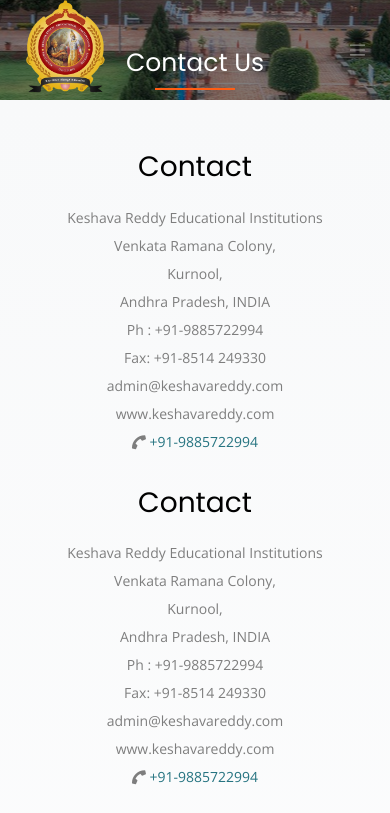
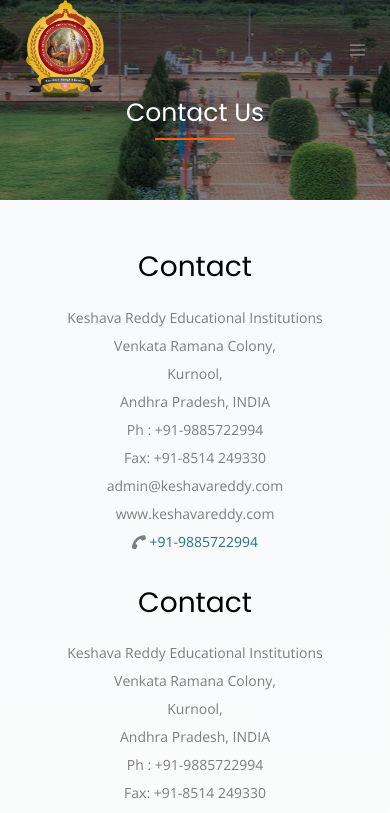
Before and after one commit to krei-school/krei-school.github.io, a Jekyll site: the page built from contact-us.md, in a window 390 px wide. Shown: the top 813 px of the page. Built offline with Jekyll 4.4.1, drawn with Linux system fonts in a browser that asks for light colours.

Commit message:
Update style.css

```diff
--- a/assets/css/style.css
+++ b/assets/css/style.css
@@ -1376,6 +1376,10 @@
         margin-bottom: 5%;
         padding: 0;
     }
+    .jkl-header-bg {
+        top: 0px;
+        height: 200px;
+    }
 }
 
 @media (max-width: 767.98px) {
```
